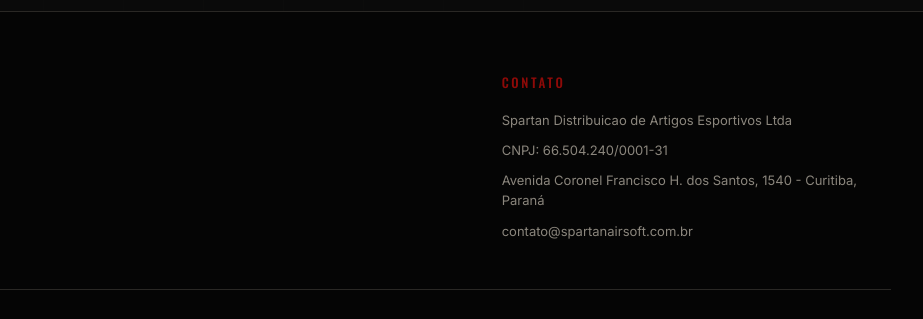
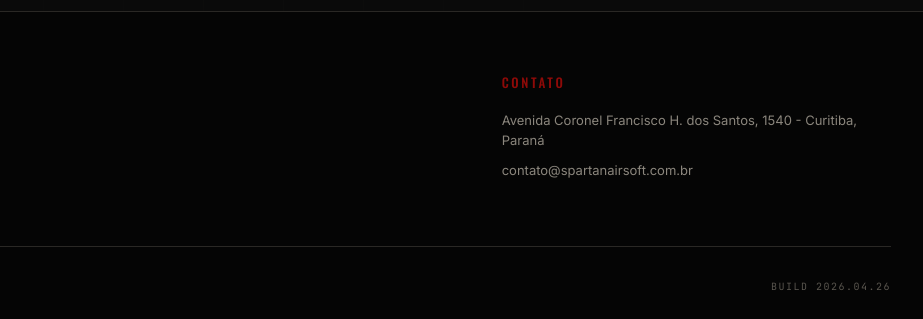
Before and after one commit to JulioJCLF/spartan, a plain HTML site: page index.html in a window 1280 px wide. Shown: the part 7647-7966 px from the top of the page, 357-1280 px from the left. Drawn offline with nearby package versions, Linux system fonts and the light colour scheme.

Commit message:
Remove redundant contact information from footer

```diff
--- a/index.html
+++ b/index.html
@@ -1413,8 +1413,6 @@
     <div>
       <h5>Contato</h5>
       <ul>
-        <li>Spartan Distribuicao de Artigos Esportivos Ltda</li>
-        <li>CNPJ: 66.504.240/0001-31</li>
         <li>Avenida Coronel Francisco H. dos Santos, 1540 - Curitiba, Paraná</li>
         <li>contato@spartanairsoft.com.br</li>
       </ul>
```
